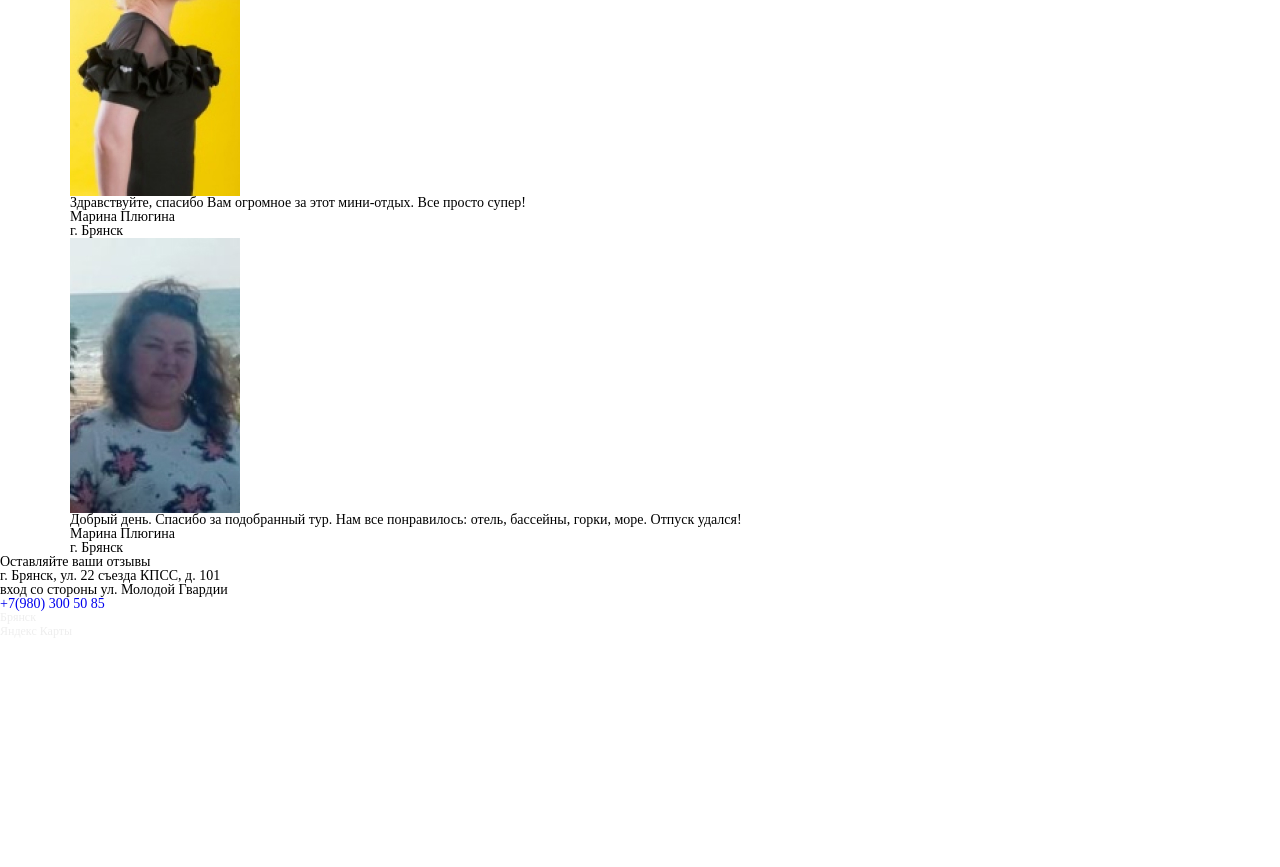
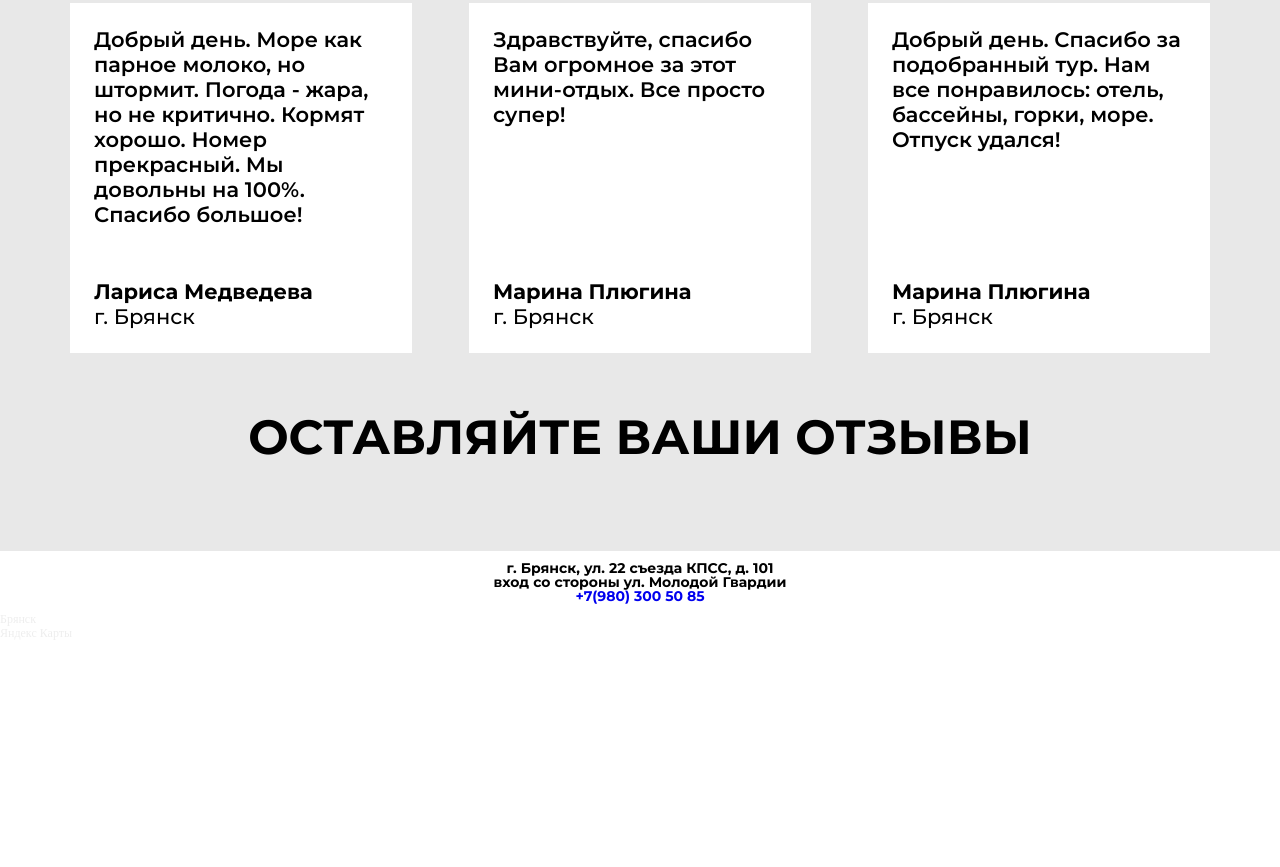
Before and after one commit to AlexLevchuk32/secrettour32_BEM, a plain HTML site: page index.html in a window 1280 px wide. Shown: the part 2973-3840 px from the top of the page. Drawn offline with Linux system fonts and the light colour scheme; a script that the page names is missing.

Commit message:
added section fidback

```diff
--- a/css/style.css
+++ b/css/style.css
@@ -346,10 +346,96 @@ body.lock {
   text-align: justify;
 }
 
-.country__item-text p strong {
+.country__item-text strong {
   font-family: "Montserrat-Bold", sans-serif;
   font-size: 1.2rem;
   font-weight: 800;
+}
+
+.fidback {
+  background-color: #e8e8e8;
+  padding-bottom: 60px;
+}
+
+.fidback__title {
+  font-family: "Montserrat-Bold", sans-serif;
+  color: #000;
+  font-size: 48px;
+  text-align: center;
+  text-transform: uppercase;
+  padding-top: 30px;
+  margin-bottom: 30px;
+}
+
+.fidback__content {
+  display: -webkit-box;
+  display: -ms-flexbox;
+  display: flex;
+  margin: 0 auto;
+  -webkit-box-pack: justify;
+      -ms-flex-pack: justify;
+          justify-content: space-between;
+  margin-bottom: 30px;
+}
+
+.fidback__item {
+  width: 30%;
+}
+
+.fidback__item-photo img {
+  display: block;
+  margin: 0 auto;
+  margin-bottom: 30px;
+}
+
+.fidback__item-text {
+  display: -webkit-box;
+  display: -ms-flexbox;
+  display: flex;
+  -webkit-box-orient: vertical;
+  -webkit-box-direction: normal;
+      -ms-flex-direction: column;
+          flex-direction: column;
+  background-color: #fff;
+  height: 350px;
+  padding: 24px;
+  text-align: left;
+  font-family: "Montserrat-SemiBold", sans-serif;
+  font-size: 1.5rem;
+  line-height: 25px;
+}
+
+.fidback__item-name {
+  margin-top: auto;
+  font-family: "Montserrat-Bold", sans-serif;
+  line-height: 25px;
+}
+
+.fidback__item-city {
+  font-family: "Montserrat-Medium", sans-serif;
+  line-height: 25px;
+}
+
+.yandex-map {
+  margin-bottom: 60px;
+}
+
+.yandex-map__address {
+  font-family: "Montserrat-Bold", sans-serif;
+  color: #000;
+  font-size: 14px;
+  text-align: center;
+  padding: 10px 0;
+}
+
+.footer__text {
+  background-color: #1d4cd6;
+  font-family: "Montserrat-Bold", sans-serif;
+  color: #fff;
+  font-size: 14px;
+  line-height: 20px;
+  text-align: center;
+  padding: 16.45px 0;
 }
 
 .up-btn {
```
